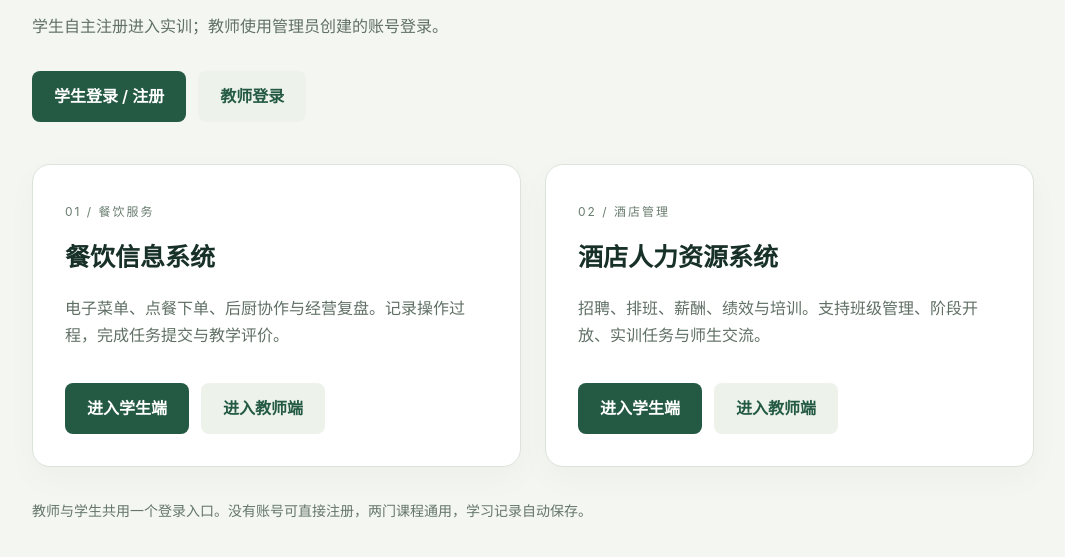
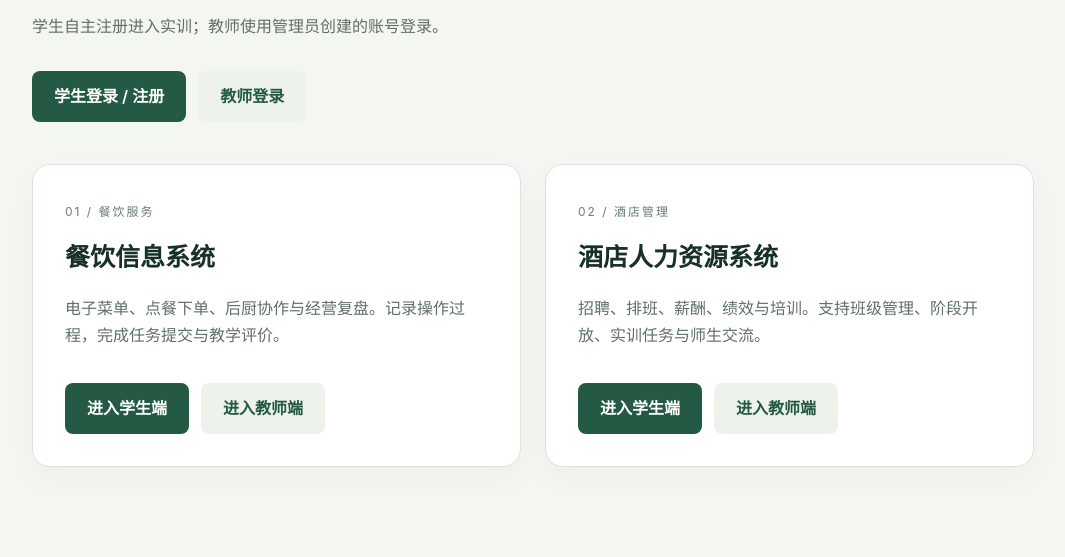
Before and after one commit to xjwzcc/dify_mcp, a website: page portal/index.html in a window 1280 px wide. Shown: the part 167-724 px from the top of the page, without its empty margins (107-1172 px from the left). Drawn offline with Linux system fonts and the light colour scheme.

Commit message:
Remove shared-login note from homepage

```diff
--- a/portal/index.html
+++ b/portal/index.html
@@ -13,5 +13,4 @@
 <article><span class="number">01 / 餐饮服务</span><h2>餐饮信息系统</h2><p>电子菜单、点餐下单、后厨协作与经营复盘。记录操作过程，完成任务提交与教学评价。</p><div class="links"><a href="/student/?course=catering">进入学生端</a><a class="teacher" href="/teacher/?course=catering">进入教师端</a></div></article>
 <article><span class="number">02 / 酒店管理</span><h2>酒店人力资源系统</h2><p>招聘、排班、薪酬、绩效与培训。支持班级管理、阶段开放、实训任务与师生交流。</p><div class="links"><a href="/student/?course=hotel">进入学生端</a><a class="teacher" href="/teacher/?course=hotel">进入教师端</a></div></article>
 </section>
-<footer>教师与学生共用一个登录入口。没有账号可直接注册，两门课程通用，学习记录自动保存。</footer>
 </main></body></html>
```
